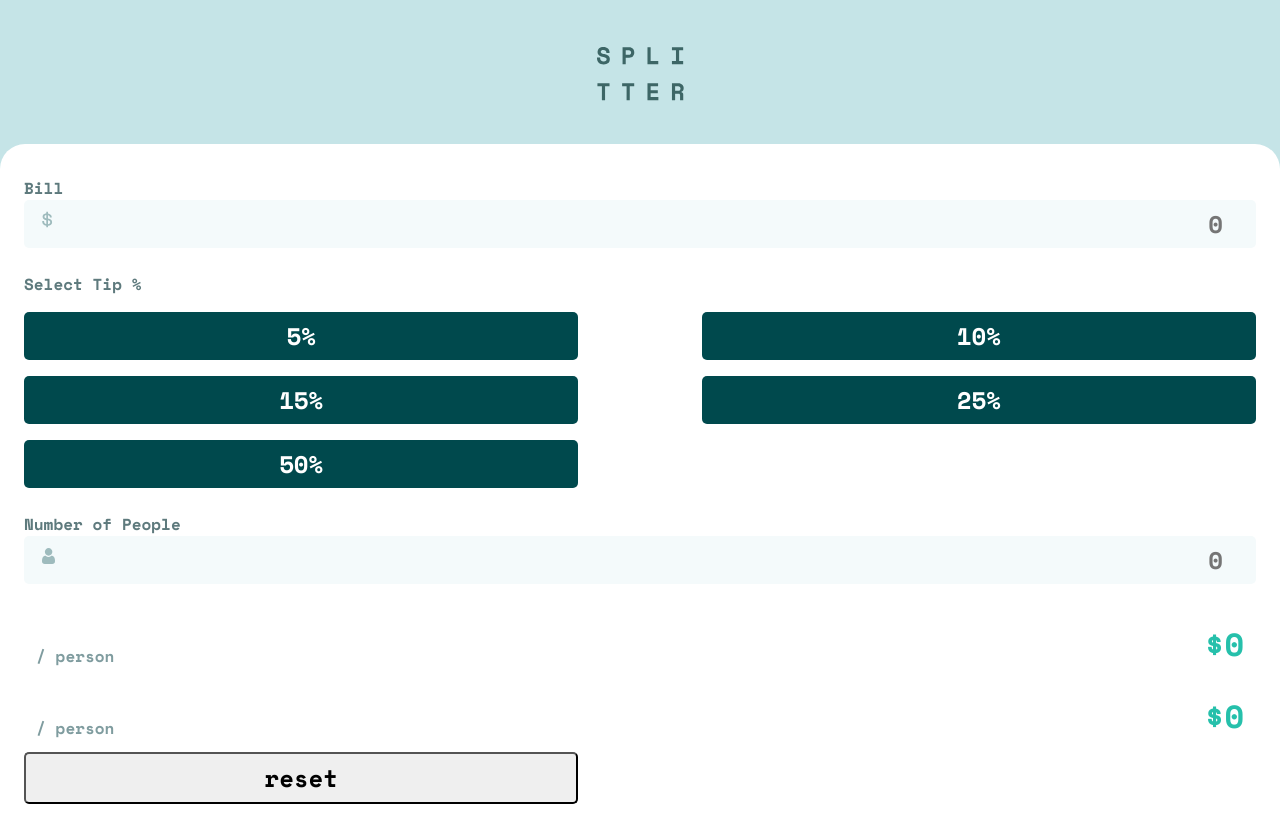
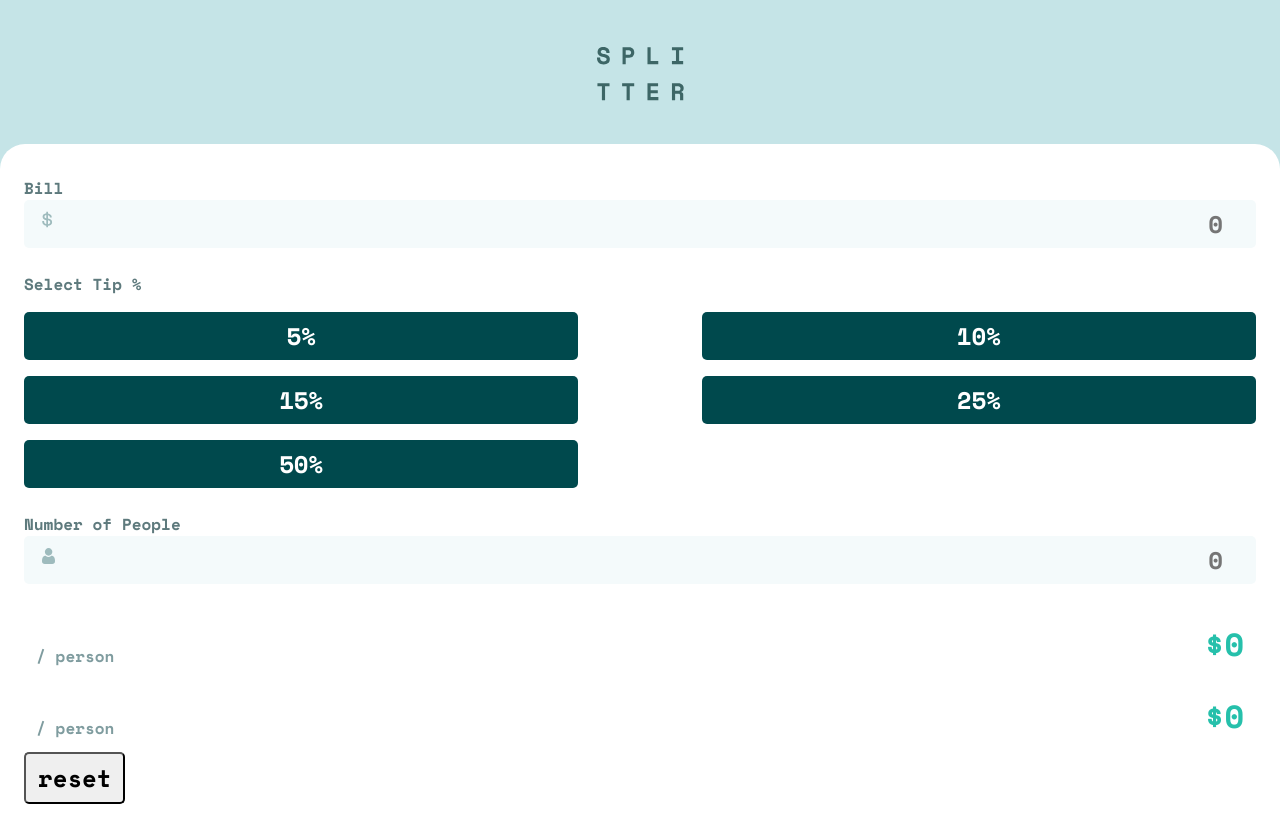
Before and after one commit to Aditi-Sawardekar/tip-calculator-app, a React (Vite) app: page / in a window 1280 px wide. Built offline with nearby package versions, Linux system fonts and the light colour scheme.

Commit message:
Refactored styles of button to set width on primary button instead of default button

```diff
--- a/src/components/AppButton/AppButton.module.css
+++ b/src/components/AppButton/AppButton.module.css
@@ -1,8 +1,6 @@
 .button {
   outline: none;
   border-radius: 5px;
-  width: 45%;
-  max-width: 47%;
   font-size: 1.5rem;
   padding: 0.25em 0.5em;
   cursor: pointer;
@@ -11,6 +9,8 @@
 .primary {
   background-color: hsl(183, 100%, 15%);
   color: hsl(0, 0%, 100%);
+  width: 45%;
+  max-width: 47%;
   border: none;
   transition: background-color 0.2s ease-in-out;
 }
```
